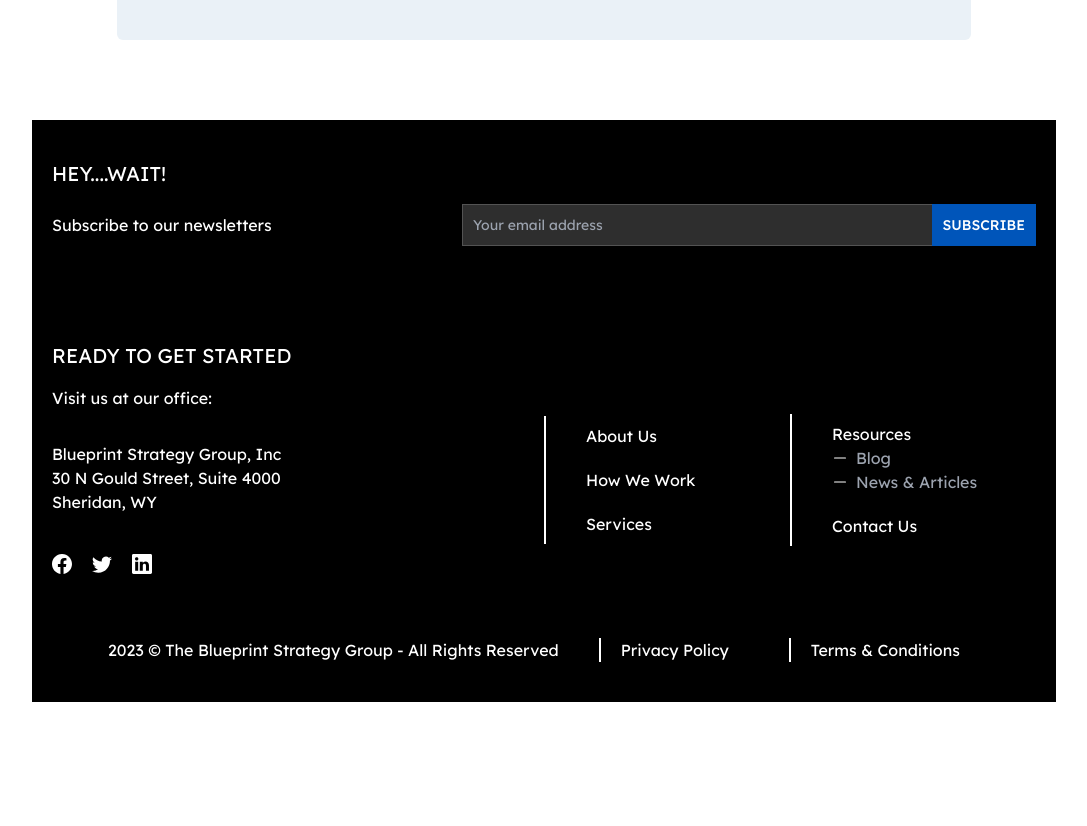
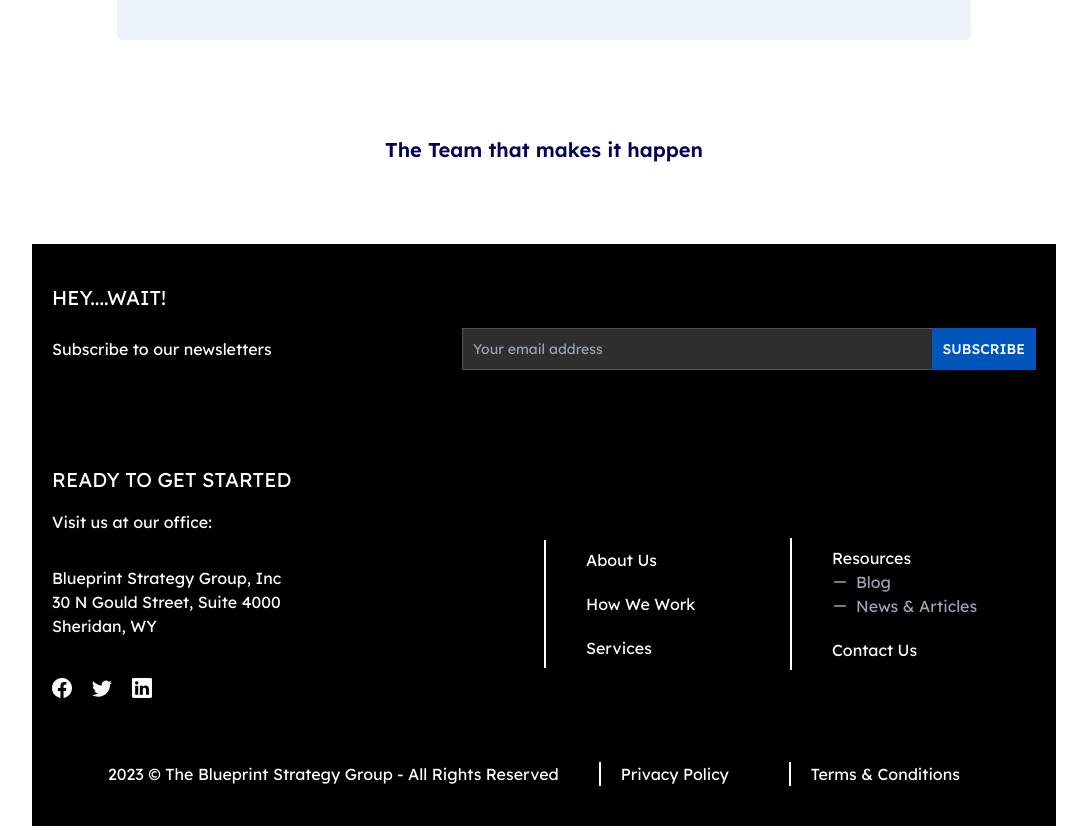
Before and after one commit to EdgarAmpiire/blueprints-web, a React (Create React App) app: page /about-us in a window 1280 px wide. Shown: the part 1020-1846 px from the top of the page, without its empty margins (96-1183 px from the left). Before the commit the page ends 1722 px from the top, so only its background shows below. Built offline with nearby package versions, Linux system fonts and the light colour scheme; what tw-elements would draw is missing.

Commit message:
about us - team section

```diff
--- a/src/features/aboutUs/components/Team.jsx
+++ b/src/features/aboutUs/components/Team.jsx
@@ -3,8 +3,11 @@ import React from "react";
 export const Team = () => {
   return (
   <div>
-    <div>
-        <h1>The Team that makes it happen</h1>
+    <div className="mt-24">
+        <div className="flex justify-center">
+
+        <h1 className="font-semibold text-xl text-[#040052]">The Team that makes it happen</h1>
+        </div>
     </div>
   </div>
     )
--- a/src/features/aboutUs/routes/AboutUs.jsx
+++ b/src/features/aboutUs/routes/AboutUs.jsx
@@ -2,6 +2,7 @@ import React from "react";
 import { MainLayout } from "../../../components/layout/MainLayout";
 import { Hero } from "../components/Hero";
 import { Glance } from "../components/Glance";
+import { Team } from "../components/Team";
 
 export const AboutUs = () => {
   return (
@@ -9,6 +10,7 @@ export const AboutUs = () => {
       <MainLayout page="about-us">
         <Hero />
         <Glance />
+        <Team />
       </MainLayout>
     </div>
   );
```
